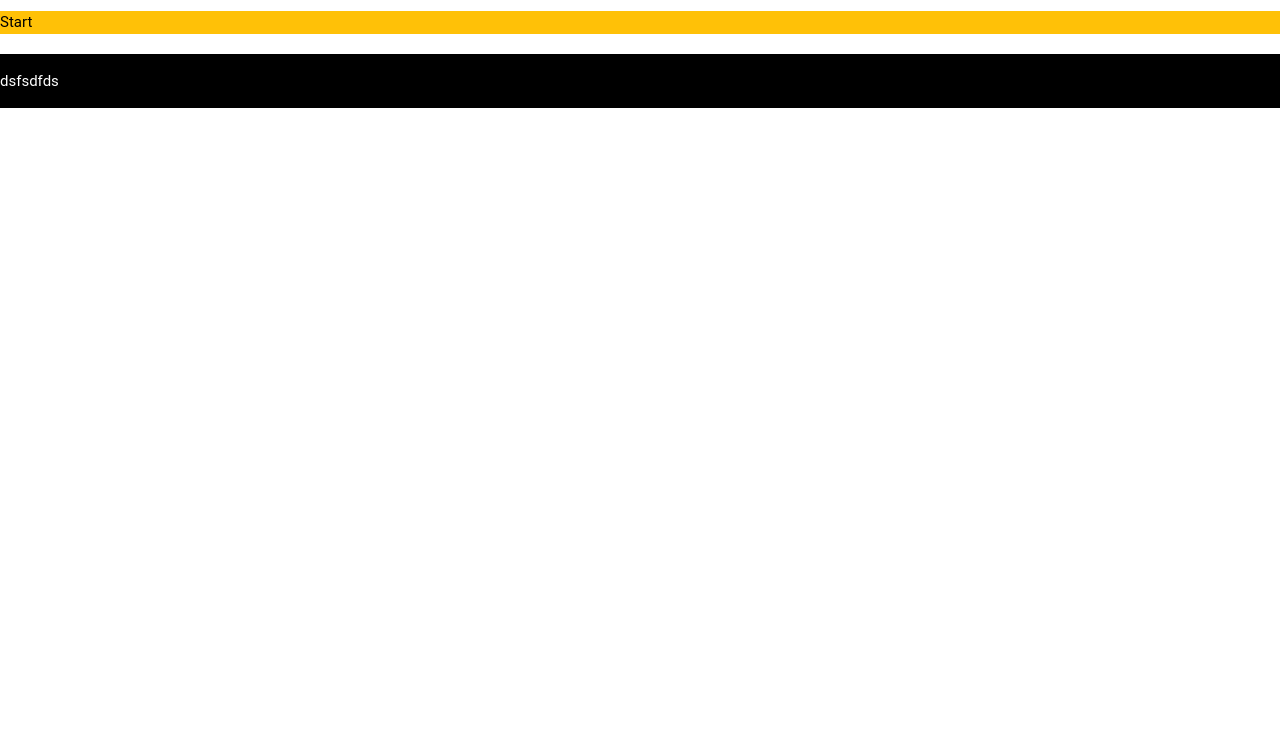
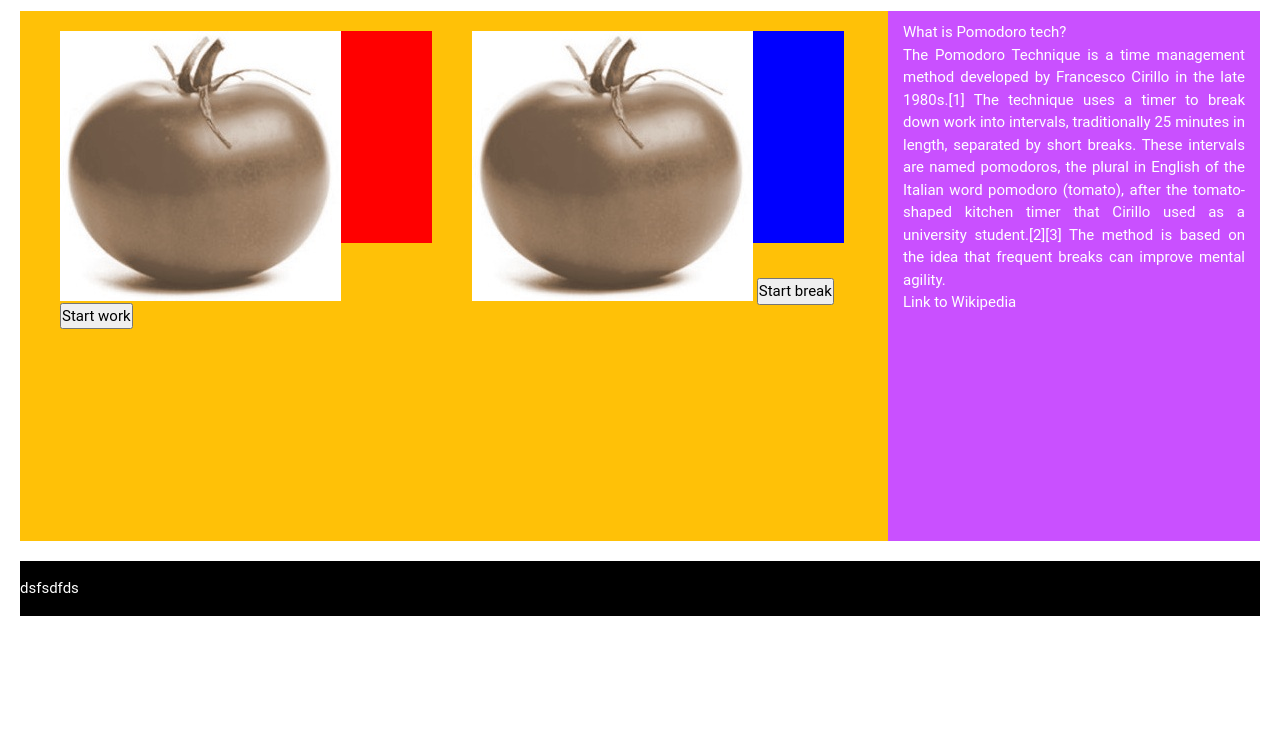
Before and after one commit to maxeleron/MaxEff, a plain HTML site: page pomodoro.html in a window 1280 px wide. Shown: the part 67-800 px from the top of the page. Drawn offline with Linux system fonts and the light colour scheme.

Commit message:
Added Flexboxes
- Added flexboxes;
- Added images to site;
- Added content ot Pomodoro Info.

```diff
--- a/css/pomodoro.css
+++ b/css/pomodoro.css
@@ -2,74 +2,88 @@
 * {
 	margin: 0px;
 	padding: 0px;
+}
+
+#pageLayout{
+	padding: 0px 20px;
+}
+
+.flex-container{
+	display: -webkit-flex;
+	display: flex;
 }
 /*All Pomodoro_page END*/
 /*Main BEGIN*/
 #pageMain {
 	/*Properties*/
 	/*View*/
-	background: inherit;
+	/*background: inherit;*/
 	/*Position*/
 }
 
 /*PomodoroApp BEGIN*/
 #pomodoroApp {
 	/*Properties*/
-	/*height: 330px;*/
+	width: 100%;
+	height: 530px;
 	/*View*/
 	background: #E8C576;
 	/*Position*/
 }
 
-/*.pomodoroBox {
-	height: 400px;
-	width: 300px;
-	margin-top: 80px;
-	position: absolute;
+.pomodoroBox {
+	/*height: 400px;
+	width: 300px;*/
+	width: 30%;
+   height: 40%;
+   margin-top: 20px;
+   margin-left: 40px;
+	/*margin-top: 80px;*/
 }
 
 #orangePomodoroBox {
-	background: orange;
-	float: left;
-	margin-left: 30px;
-}
-
-.workImg {
-	height: 200px;
-	width: 300px;
-	position: relative;
-}
-
-#workBackground {
 	background: red;
-	margin-bottom: 0px;
-	height: 15px;
-}
-#workCover {
-	float: left;
-	background: #440000;
+	/*float: left;
+	margin-left: 30px;*/
 }
 
 #bluePomodoroBox {
 	background: blue;
-	float: left;
-	margin-left: 360px;
-}*/
+	/*float: left;
+	margin-left: 360px;*/
+}
 /*PomodoroApp END*/
 
 #pomodoroInfo {
 	/*Properties*/
+	/*height: 530px;
+	width: 30%;*/
+	width: 30%;
+	margin-left: auto;
+	padding: 10px 15px;
+	text-align: justify;
+	color: white;
 	/*View*/
-	/*background: #C950FF;*/
+	background: #C950FF;
 	/*Position*/
+}
+
+
+
+.flex-item{
+	/*width: 200px;
+   height: 200px;
+   margin: 10px;*/
 }
 /*Main END*/
 /*Footer BEGIN*/
 #pageFooter {
 	/*Properties*/
+
 	/*View*/
 	/*Position*/
 	margin-top: 20px;
 	/*margin-top: 550px;*/
+	clear: both;
 }
 /*Footer END*/
--- a/pomodoro.html
+++ b/pomodoro.html
@@ -11,7 +11,7 @@
 	<link rel="stylesheet" type="text/css" href="css/pomodoro.css"/>
    <!--other js files included before </body>-->
 </head>
-<body>
+<body id="pageLayout">
 	<header id="pageHeader">
 		<div id="appNavContainer" class=""></div>
 			<nav id="siteNavbar" class=" w3-white ">
@@ -26,28 +26,35 @@
 	<!--I`ll fix noscript message later-->
 	<noscript class="w3-row">
 		<div class="w3-panel w3-red" style='display: block; font-size:16px;'>
-			<span class="w3-closebtn" onclick="this.parentElement.style.display='none'">&times;</span>
 			<h3 class="w3-padding-8">Danger!</h3>
 			<p class="w3-padding-8">Unfortunantly your browser doesn`t support JavaScript and this is why my application will not work.
 			</p>
 		</div>
 	</noscript>
-	<main id="pageMain">
-		<div id="pomodoroApp" class="w3-rest w3-amber" style="height: inherit">
-		<div id="orangePomodoroBox" class="pomodoroBox">
-			<div id="workCover" class="workImg"></div>
-			<div id="workBackground" class="workImg"></div>
-			<div id="workTimer"></div>
-			<a id="startWorkButton">Start</a>
+	<main id="pageMain" class="">
+		<div id="pomodoroApp" class="w3-amber flex-container">
+			<div id="orangePomodoroBox" class="pomodoroBox flex-item">
+				<div id="workCover" class="workImg">
+					<img src="images/coverPomodoro.jpg" alt="">
+				</div>
+				<div id="workBackground" class="workImg"></div>
+				<div id="workTimer"></div>
+				<button id="startWorkButton">Start work</button>
+			</div>
+			<div id="bluePomodoroBox" class="pomodoroBox flex-item" >
+				<img src="images/coverPomodoro.jpg" alt="">
+				<button id="startWorkButton">Start break</button>
+			</div>
+			<div id="pomodoroInfo" class="flex-item">
+				<header id="infoHeader">What is Pomodoro tech?</header>
+				<main id="infoHeader">The Pomodoro Technique is a time management method developed by Francesco Cirillo in the late 1980s.[1] The technique uses a timer to break down work into intervals, traditionally 25 minutes in length, separated by short breaks. These intervals are named pomodoros, the plural in English of the Italian word pomodoro (tomato), after the tomato-shaped kitchen timer that Cirillo used as a university student.[2][3] The method is based on the idea that frequent breaks can improve mental agility.</main>
+				<footer id="infoFooter">
+				<a href="https://en.wikipedia.org/wiki/Pomodoro_Technique" target="_blank">Link to Wikipedia</a>
+				</footer>
+			</div>
 		</div>
-		<div id="bluePomodoroBox" class="pomodoroBox">
 
-		</div>
-		</div>
-		<aside id="pomodoroInfo">
-		</aside>
 	</main>
-	<div class="w3-conteiner w3-hide-large w3-purple">dsdfsd</div>
 	<footer id="pageFooter" class="">
 		<div class="w3-rest w3-black w3-padding-16">
 		dsfsdfds
```
